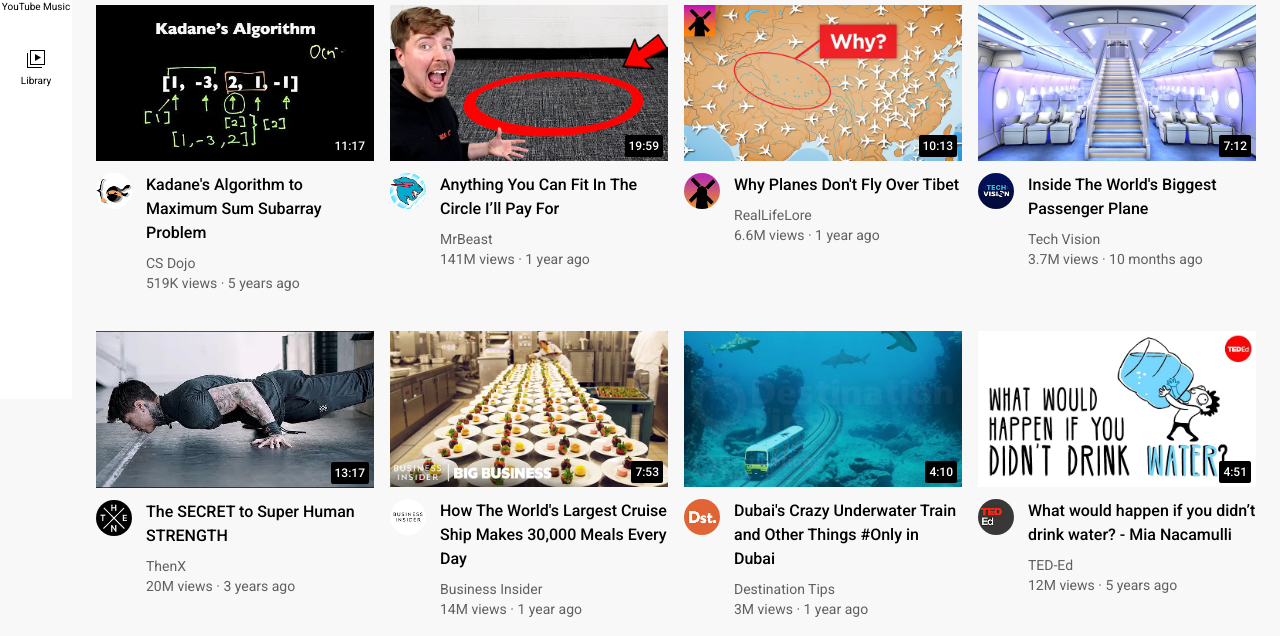
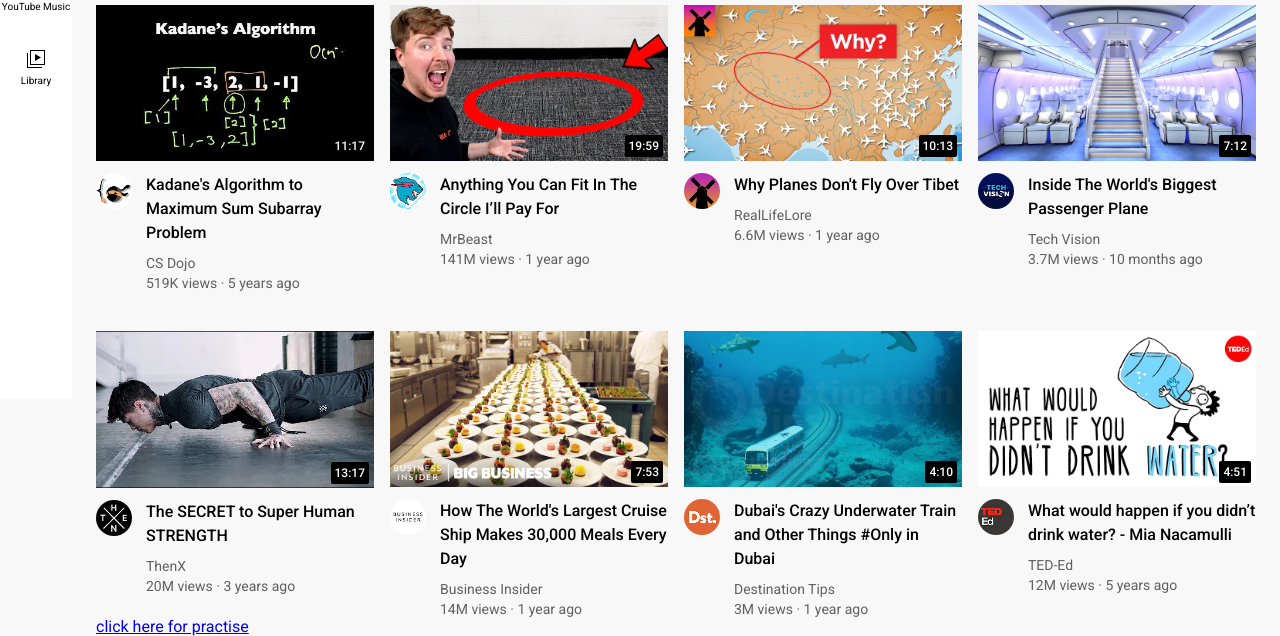
Before and after one commit to MohdMoinuddin-mma/youtube-clone, a plain HTML site: page index.html in a window 1280 px wide. Shown: the part 401-1037 px from the top of the page. Drawn offline with Linux system fonts and the light colour scheme.

Commit message:
Update index.html

```diff
--- a/index.html
+++ b/index.html
@@ -353,6 +353,7 @@
           </div>
         </div>
       </section>
+      <a href="https://mohdmoinuddin-mma.github.io/html-css-excercises">click here for practise</a>
     </main>
   </body>
 </html>
```
